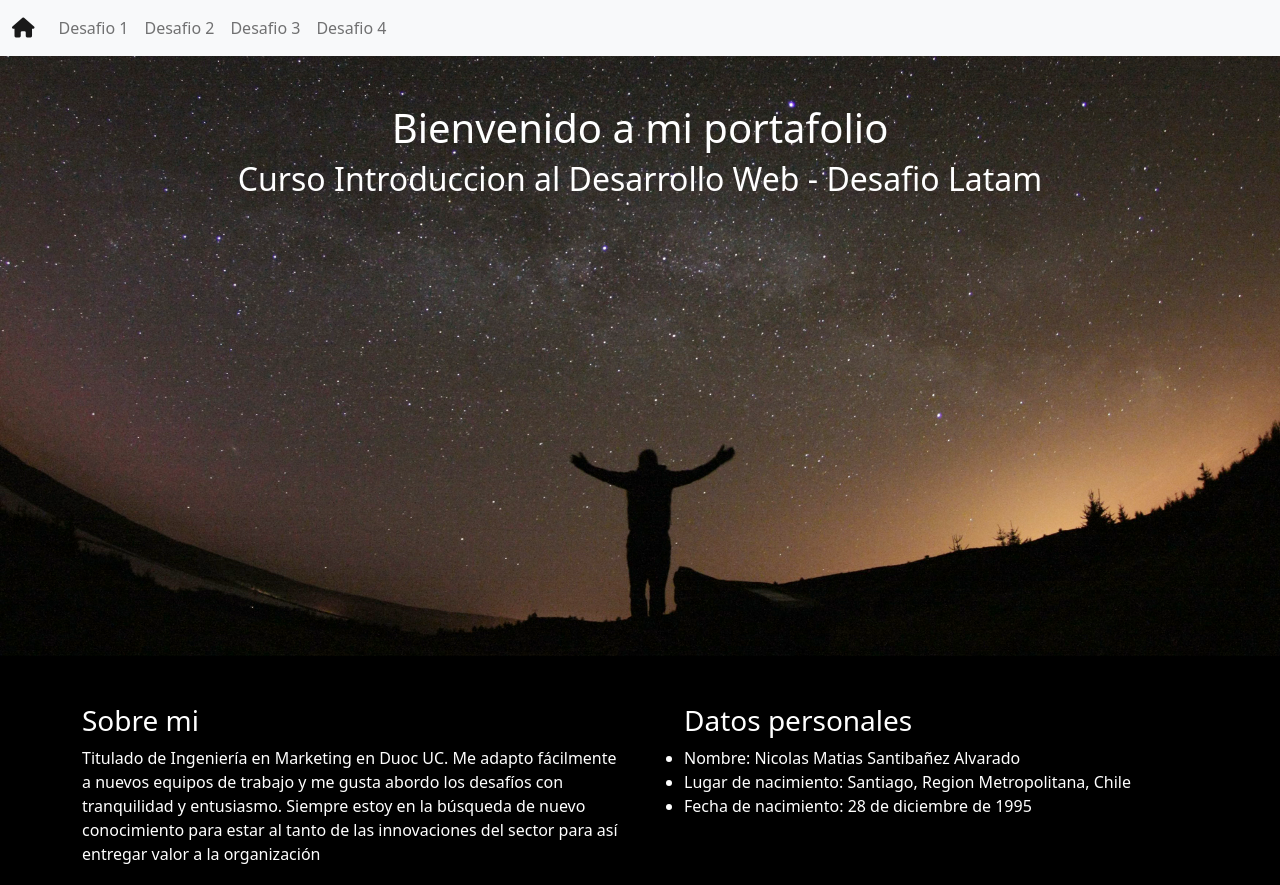
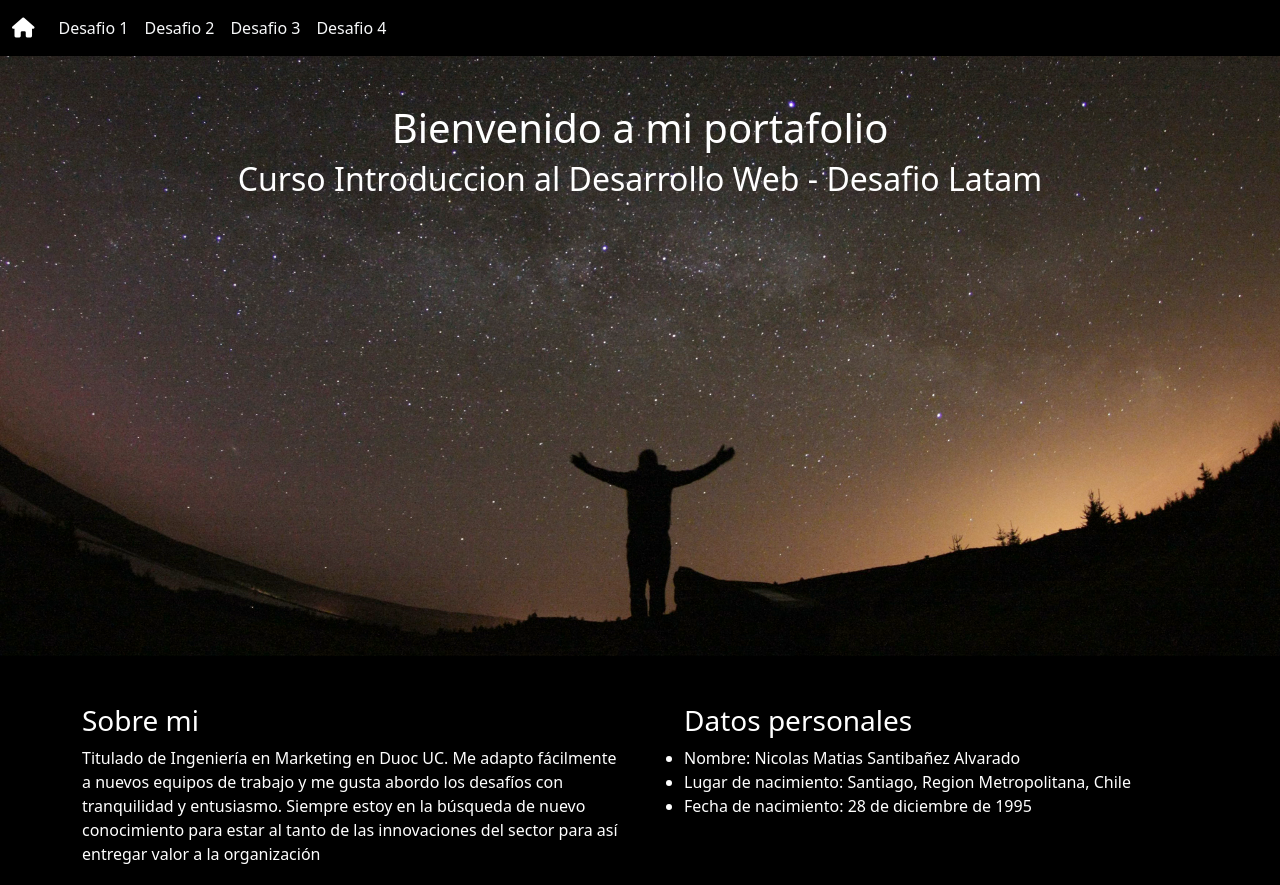
Before and after one commit to Mudluf/mudluf.github.io, a plain HTML site: page index.html in a window 1280 px wide. Shown: the top 885 px of the page. Drawn offline with nearby package versions, Linux system fonts and the light colour scheme.

Commit message:
cambio de colores navbar

```diff
--- a/index.html
+++ b/index.html
@@ -16,9 +16,9 @@
 
 <body>
   <header>
-    <nav class="navbar navbar-expand-lg navbar-light bg-light">
+    <nav class="navbar navbar-expand-lg navbar-light bg-black">
       <div class="container-fluid">
-        <a class="navbar-brand" href="/index.html"><i class="fa-solid fa-house"></i></a>
+        <a class="navbar-brand" href="/index.html"><i class="fa-solid fa-house text-white"></i></a>
         <button class="navbar-toggler" type="button" data-bs-toggle="collapse" data-bs-target="#navbarNav"
           aria-controls="navbarNav" aria-expanded="false" aria-label="Toggle navigation">
           <span class="navbar-toggler-icon"></span>
@@ -26,16 +26,16 @@
         <div class="collapse navbar-collapse" id="navbarNav">
           <ul class="navbar-nav">
             <li class="nav-item">
-              <a class="nav-link" href="/pages/desafio1/index.html">Desafio 1</a>
+              <a class="nav-link text-light" href="/pages/desafio1/index.html">Desafio 1</a>
             </li>
             <li class="nav-item">
-              <a class="nav-link" href="/pages/desafio2/Index.html">Desafio 2</a>
+              <a class="nav-link text-light" href="/pages/desafio2/Index.html">Desafio 2</a>
             </li>
             <li class="nav-item">
-              <a class="nav-link" href="/pages/desafio3/index.html">Desafio 3</a>
+              <a class="nav-link text-light" href="/pages/desafio3/index.html">Desafio 3</a>
             </li>
             <li class="nav-item">
-              <a class="nav-link" href="/pages/desafio4/Index.html">Desafio 4</a>
+              <a class="nav-link text-light" href="/pages/desafio4/Index.html">Desafio 4</a>
             </li>
           </ul>
         </div>
```
